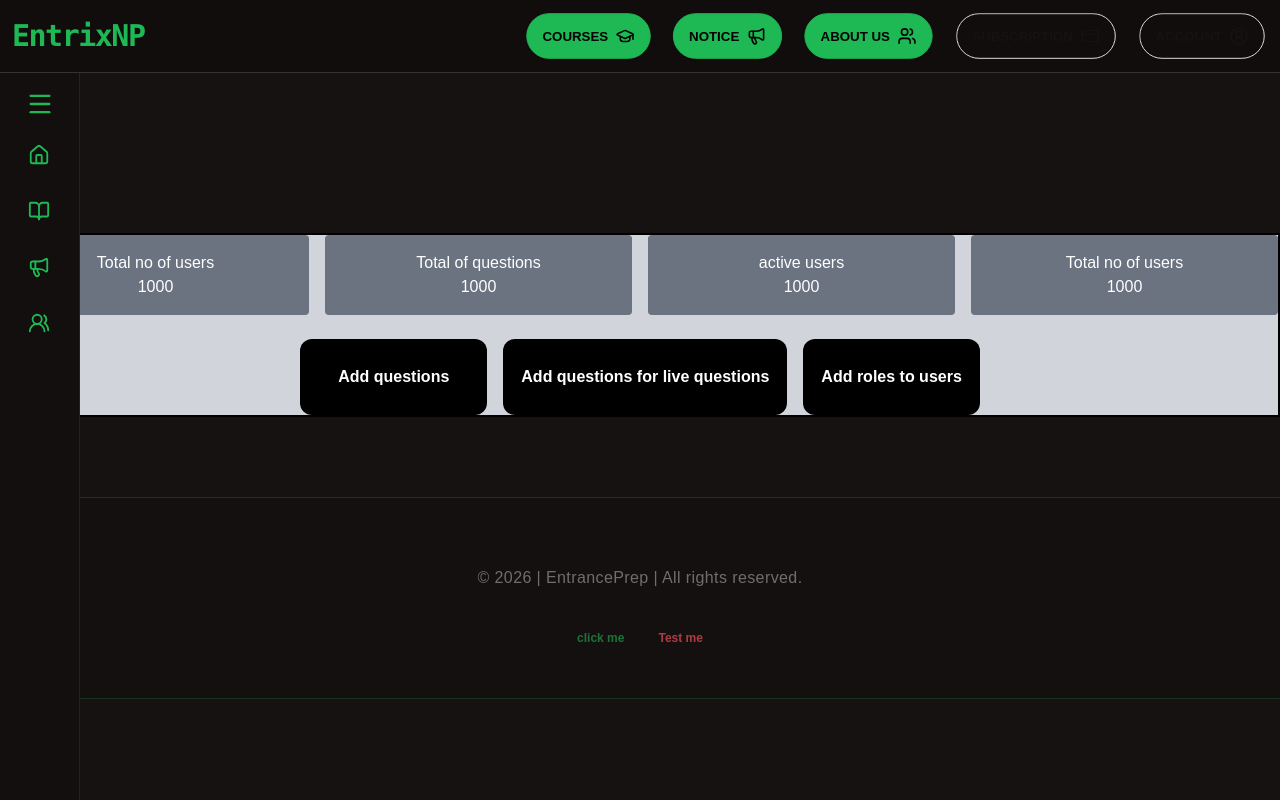
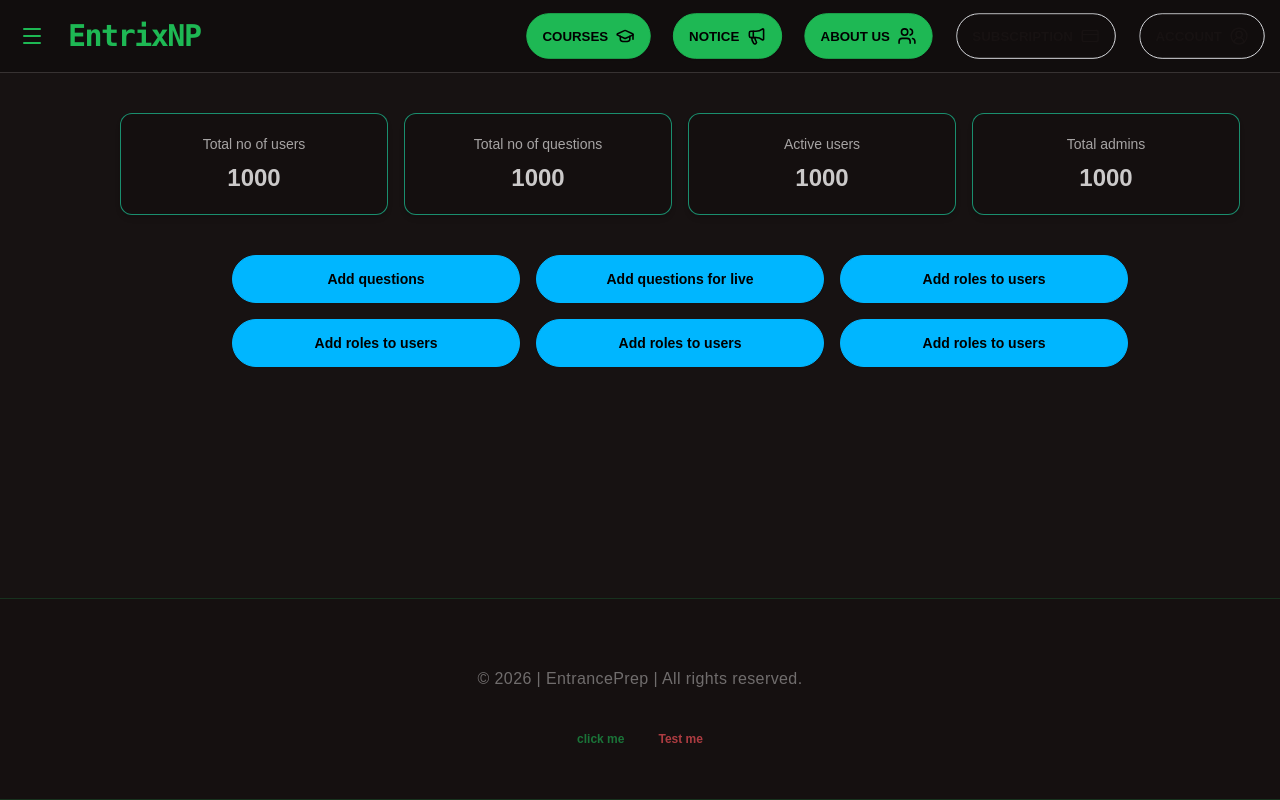
Before and after one commit to Jeevan446/exam_prep, a React (Vite) app in the folder Frontend/: page /admin in a window 1280 px wide. Built offline with nearby package versions, Linux system fonts and the light colour scheme.

Commit message:
Navbar and sideBar modified

```diff
--- a/Frontend/src/components/NavBar.jsx
+++ b/Frontend/src/components/NavBar.jsx
@@ -1,25 +1,38 @@
 import { Link } from "react-router-dom";
-import {Megaphone, Users, CreditCard, CircleUserRound, GraduationCap} from "lucide-react"
+import { Megaphone, Users, CreditCard, CircleUserRound, GraduationCap } from "lucide-react"
+// import SideBar from "./SideBar";
+import { Menu } from "lucide-react";
+import { useSidebar } from "../context/sidebarContext";
 
 
 function NavBar() {
+    const { toggleSidebar } = useSidebar();
+
+
     return (
-        <header className="bg-base-300 border-b border-base-content/20 sticky top-0 z-20">
-            <div className="p-3 mx-auto max-w-7xl">
-
+        <header className="bg-base-300 border-b border-base-content/20 sticky top-0 z-20 ">
+            <div className="p-3 mx-auto w-full">
                 <div className="flex items-center justify-between">
+                    <div className="flex gap-4 items-center">
+                    <button
+                        onClick={toggleSidebar}
+                        className="p-2 rounded hover:bg-white/10 text-primary"
+                    >
+                        <Menu size={24} />
+                    </button>
                     <h1 className="text-xl font-bold text-primary font-mono tracking-tighter md:text-3xl">
                         EntrixNP
                     </h1>
+                    </div>
                     <div className=" flex items-center gap-4">
                         <Link to="" className="hidden lg:flex items-center gap-2 btn btn-primary ">
                             <span>COURSES</span>
-                            <GraduationCap className="size-5"/>
+                            <GraduationCap className="size-5" />
                         </Link>
 
                         <Link to="/notice" className=" hidden lg:flex items-center gap-2 btn btn-primary">
                             <span className="block">NOTICE</span>
-                            <Megaphone className="size-5"/>
+                            <Megaphone className="size-5" />
                         </Link>
 
                         <Link to="" className=" hidden lg:flex items-center gap-2 btn btn-primary">
@@ -29,12 +42,12 @@ function NavBar() {
 
                         <Link to="" className="flex items-center gap-2 md:btn btn-primary">
                             <span className="hidden md:block md:text-base-100">SUBSCRIPTION</span>
-                            <CreditCard className="size-8 text-primary md:size-5 md:text-base-100 "/>
+                            <CreditCard className="size-8 text-primary md:size-5 md:text-base-100 " />
                         </Link>
 
                         <Link to="/signup" className="flex items-center gap-2 md:btn btn-primary ">
                             <span className="hidden md:block md:text-base-100">ACCOUNT</span>
-                            <CircleUserRound className="size-8 text-primary md:size-5 md:text-base-100 "/>
+                            <CircleUserRound className="size-8 text-primary md:size-5 md:text-base-100 " />
                         </Link>
                     </div>
                 </div>
--- a/Frontend/src/components/SideBar.jsx
+++ b/Frontend/src/components/SideBar.jsx
@@ -1,71 +1,67 @@
+import { Link } from "react-router-dom";
+import {
+  House,
+  BookOpen,
+  Megaphone,
+  UsersRound,
+  PanelLeftClose
+} from "lucide-react";
+import { useSidebar } from "../context/sidebarContext";
 
-import { Link } from "react-router-dom";
-import { Menu, PanelLeftClose, House, BookOpen, Megaphone, UsersRound } from "lucide-react";
+function SideBar() {
+  const { isOpen, closeSidebar } = useSidebar();
 
-function SideBar({ isOpen, setIsOpen }) {
-  const linkStyle = `btn btn-ghost flex items-center justify-start gap-4 px-4 w-full border-none font-medium
-    hover:bg-primary/10 hover:text-primary transition-all duration-300 group overflow-hidden`;
+  const linkStyle =
+    "btn btn-ghost flex items-center gap-4 px-4 w-full justify-start text-primary";
 
   return (
+    <>
+      {/* OVERLAY */}
+      {isOpen && (
+        <div
+          onClick={closeSidebar}
+          className="fixed inset-0 bg-black/60 z-40"
+        />
+      )}
+
+      {/* SIDEBAR */}
       <aside
-      className={` fixed -left-5 bg-base-200 border-r border-base-content/10 top-[7vh]  md:top-16 md:left-0 z-10 transition-all duration-300 ease-in-out
-        ${isOpen ? "w-48 md:w-64" : "w-20"}
-        h-[calc(100vh-64px)]`}
+        onClick={(e) => e.stopPropagation()}
+        className={`fixed top-0 left-0 h-screen w-64
+          bg-base-200 border-r border-base-content/10
+          transition-transform duration-300
+          z-50
+          ${isOpen ? "translate-x-0" : "-translate-x-full"}
+        `}
       >
-      {/* Header Section - Simplified layout to prevent hit-box shifting */}
-      <div className="relative flex items-center h-20 px-4">
-        <h2 className={`text-base-content/50 font-black tracking-widest text-xs transition-all duration-300
-          ${isOpen ? "opacity-100 translate-x-4" : "opacity-0 -translate-x-4 pointer-events-none"}`}>
-          MENU
-        </h2>
-
-        {/* FORCED LARGE HITBOX: btn-md + w-12 h-12 + absolute/right logic */}
-        <button
-          className={`btn btn-ghost btn-circle btn-md text-primary absolute transition-all duration-300
-            ${isOpen ? "right-4" : "left-1/2 -translate-x-1/2"}
-            w-14 h-14 min-h-0`} // Forced large dimensions
-          onClick={() => setIsOpen(!isOpen)}
-          aria-label="Toggle Sidebar"
-        >
-          {isOpen ? <PanelLeftClose size={20} /> : <Menu size={28} />}
-        </button>
+        <div className=" relative p-4 pt-10 flex flex-col gap-2">
+          <div className=" flex justify-between items-center p-7">
+            <span className="font-bold text-xl font-mono text-ghost uppercase tracking-tight">Menu</span>
+           <button onClick={closeSidebar}><PanelLeftClose /></button>
           </div>
 
-      {/* Navigation Links */}
-      <div className="flex flex-col  gap-2 px-3">
-        <Link to="/" className={linkStyle}>
-          <House size={22} className="shrink-0 text-primary group-hover:scale-110 transition-transform" />
-          <span className={`whitespace-nowrap transition-all duration-300 ease-in-out
-            ${isOpen ? "opacity-100 translate-x-0" : "opacity-0 -translate-x-10 pointer-events-none"}`}>
-            Home
-          </span>
+          <Link to="/" className={linkStyle} onClick={closeSidebar}>
+            <House size={20} />
+            <span>Home</span>
           </Link>
 
-        <Link to="/courses" className={linkStyle}>
-          <BookOpen size={22} className="shrink-0 text-primary group-hover:scale-110 transition-transform" />
-          <span className={`whitespace-nowrap transition-all duration-300 ease-in-out
-            ${isOpen ? "opacity-100 translate-x-0" : "opacity-0 -translate-x-10 pointer-events-none"}`}>
-            Courses
-          </span>
+          <Link to="/courses" className={linkStyle} onClick={closeSidebar}>
+            <BookOpen size={20} />
+            <span>Courses</span>
           </Link>
 
-        <Link to="/notice" className={linkStyle}>
-          <Megaphone size={22} className="shrink-0 text-primary group-hover:scale-110 transition-transform" />
-          <span className={`whitespace-nowrap transition-all duration-300 ease-in-out
-            ${isOpen ? "opacity-100 translate-x-0" : "opacity-0 -translate-x-10 pointer-events-none"}`}>
-            Notice
-          </span>
+          <Link to="/notice" className={linkStyle} onClick={closeSidebar}>
+            <Megaphone size={20} />
+            <span>Notice</span>
           </Link>
 
-        <Link to="/about" className={linkStyle}>
-          <UsersRound size={22} className="shrink-0 text-primary group-hover:scale-110 transition-transform" />
-          <span className={`whitespace-nowrap transition-all duration-300 ease-in-out
-            ${isOpen ? "opacity-100 translate-x-0" : "opacity-0 -translate-x-10 pointer-events-none"}`}>
-            About Us
-          </span>
+          <Link to="/about" className={linkStyle} onClick={closeSidebar}>
+            <UsersRound size={20} />
+            <span>About Us</span>
           </Link>
         </div>
       </aside>
+    </>
   );
 }
 
--- /dev/null
+++ b/Frontend/src/context/SidebarContext.jsx
@@ -0,0 +1,34 @@
+import { createContext, useContext, useState } from "react";
+
+const SidebarContext = createContext(null);
+
+export const SidebarProvider = ({ children }) => {
+  // ✅ DEFINE isOpen FIRST
+  const [isOpen, setIsOpen] = useState(false);
+
+  // ✅ helper functions
+  const toggleSidebar = () => setIsOpen(prev => !prev);
+  const openSidebar = () => setIsOpen(true);
+  const closeSidebar = () => setIsOpen(false);
+
+  return (
+    <SidebarContext.Provider
+      value={{
+        isOpen,          // ✅ now defined
+        toggleSidebar,
+        openSidebar,
+        closeSidebar,
+      }}
+    >
+      {children}
+    </SidebarContext.Provider>
+  );
+};
+
+export const useSidebar = () => {
+  const context = useContext(SidebarContext);
+  if (!context) {
+    throw new Error("useSidebar must be used inside SidebarProvider");
+  }
+  return context;
+};
--- a/Frontend/src/main.jsx
+++ b/Frontend/src/main.jsx
@@ -4,15 +4,18 @@ import { BrowserRouter } from 'react-router-dom'
 import './index.css'
 import App from './App.jsx'
 import { Toaster } from "react-hot-toast"
+import { SidebarProvider } from "./context/SidebarContext.jsx";
 
 createRoot(document.getElementById('root')).render(
   <BrowserRouter>
     <StrictMode>
-      <App />
-      <Toaster
-        position="bottom-right"
-        reverseOrder={false}
-      />
+      <SidebarProvider>
+        <App />
+        <Toaster
+          position="bottom-right"
+          reverseOrder={false}
+        />
+      </SidebarProvider>
 
     </StrictMode>
   </BrowserRouter>,
--- a/Frontend/src/pages/NoticePage.jsx
+++ b/Frontend/src/pages/NoticePage.jsx
@@ -39,7 +39,7 @@ const NoticePage = ({ isOpen, setIsOpen }) => {
           md:pt-17
           px-4 sm:px-6 lg:px-8
           transition-all duration-300
-          ${isOpen ? "lg:ml-64" : "lg:ml-20"} ml-12
+          ${isOpen ? "lg:ml-64" : "lg:ml-20"}
         `}
       >
         <h1 className="text-xl sm:text-2xl font-bold mb-6 text-center text-secondary">
--- a/Frontend/src/pages/admin/AdminPage.jsx
+++ b/Frontend/src/pages/admin/AdminPage.jsx
@@ -1,61 +1,66 @@
-import React from 'react';
-import NavBar from '../../components/NavBar';
-import Footer from '../../components/Footer';
-import SideBar from '../../components/SideBar';
+import React from "react";
+import NavBar from "../../components/NavBar";
+import Footer from "../../components/Footer";
+import SideBar from "../../components/SideBar";
 
-const AdminPage = ( { isOpen, setIsOpen} ) => {
+const AdminPage = ({ isOpen, setIsOpen }) => {
   return (
-        <div className="flex flex-col min-h-screen ">
-
+    <div className="min-h-screen flex flex-col bg-base-100">
       {/* Navbar */}
       <NavBar />
 
+      {/* Sidebar */}
       <SideBar isOpen={isOpen} setIsOpen={setIsOpen} />
 
-            <main className="mt-[20vh] w-full bg-gray-300 border-2 border-black ml-auto mr-auto justify-center p-30">
-
-                {/* Card row */}
-                <div className="flex flex-wrap gap-4 mb-6">
-                    <div className="flex-1 flex flex-col min-w-[150px] p-4  bg-gray-500 rounded text-center text-white">
-                        <span>Total no of users</span>
-                        <span>1000</span>
+      {/* Main Content */}
+      <main
+        className={`
+          flex-1 transition-all duration-300
+          pt-[5vh] px-4 sm:px-6 lg:px-10
+          ${isOpen ? "lg:ml-64" : "lg:ml-20"} ml-2
+        `}
+      >
+        {/* Cards Section */}
+        <div className="grid grid-cols-1 sm:grid-cols-2 lg:grid-cols-4 gap-4 mb-10 ">
+          {[
+            "Total no of users",
+            "Total no of questions",
+            "Active users",
+            "Total admins",
+          ].map((title, index) => (
+            <div
+              key={index}
+              className="bg-base-200 text-ghost rounded-xl p-5 text-center shadow-md border border-secondary/75"
+            >
+              <p className="text-sm opacity-80">{title}</p>
+              <p className="text-2xl font-bold mt-2">1000</p>
             </div>
-                    <div className="flex-1 flex flex-col min-w-[150px] p-4  bg-gray-500 rounded text-center text-white">
-                        <span>Total of questions</span>
-                        <span>1000</span>
-                    </div>
-                    <div className="flex-1 flex flex-col min-w-[150px] p-4  bg-gray-500 rounded text-center text-white">
-                        <span>active users</span>
-                        <span>1000</span>
-                    </div>
-                    <div className="flex-1 flex flex-col min-w-[150px] p-4  bg-gray-500 rounded text-center text-white">
-                        <span>Total no of users</span>
-                        <span>1000</span>
+          ))}
         </div>
 
-                </div>
-
-
-                {/* Buttons row */}
-                <div className="flex flex-col md:flex-row justify-center gap-4">
-
-                        <button className="px-4 py-4 font-bold md:px-9 md:py-5 bg-black lg:px-18 lg:py-6 text-white rounded-xl cursor-pointer border-2 border-transparent hover:bg-white hover:text-black hover:border-black transition-all duration-500  flex justify-center ">
-                            Add questions
+        {/* Buttons Section */}
+        <div className="grid grid-cols-1 md:grid-cols-3 gap-4 max-w-4xl mx-auto">
+          <button className="btn btn-info">Add questions</button>
+          <button className="btn btn-info">
+            Add questions for live
           </button>
-                        <button className="px-4 py-4 font-bold  bg-black lg:px-18 lg:py-6 text-white rounded-xl cursor-pointer border-2 border-transparent hover:bg-white hover:text-black hover:border-black transition-all duration-500  flex justify-center ">
-                            Add questions for live questions
-                        </button>
-                        <button className="px-4 py-4 font-bold  bg-black lg:px-18 lg:py-6 text-white rounded-xl cursor-pointer border-2 border-transparent hover:bg-white hover:text-black hover:border-black transition-all duration-500  flex justify-center ">
+          <button className="btn btn-info">
             Add roles to users
           </button>
-
+          <button className="btn btn-info">
+            Add roles to users
+          </button>
+          <button className="btn btn-info">
+            Add roles to users
+          </button>
+          <button className="btn btn-info">
+            Add roles to users
+          </button>
         </div>
-
       </main>
 
       {/* Footer */}
       <Footer />
-
     </div>
   );
 };
```
Lines whose indentation alone changed are shown as unchanged.
